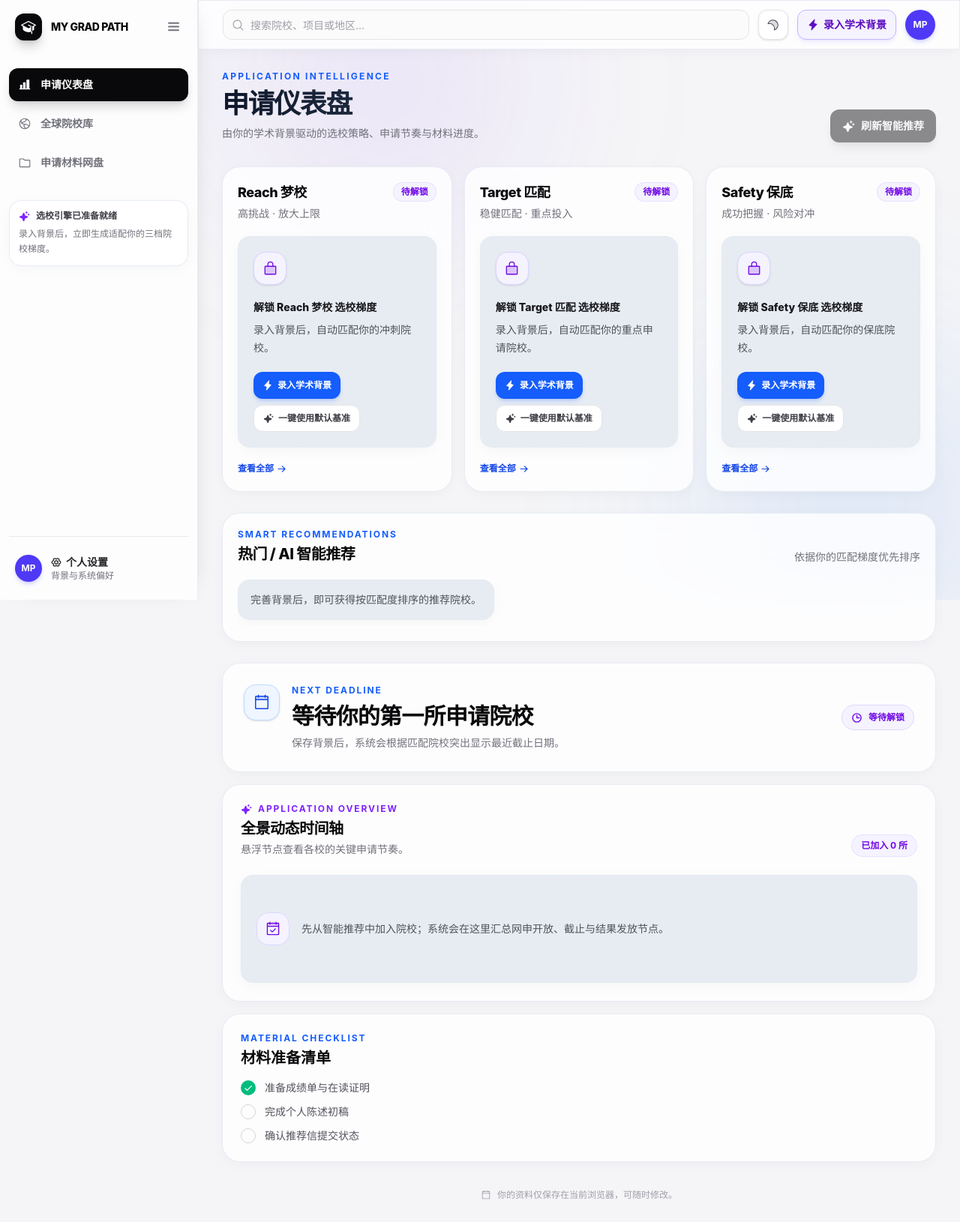
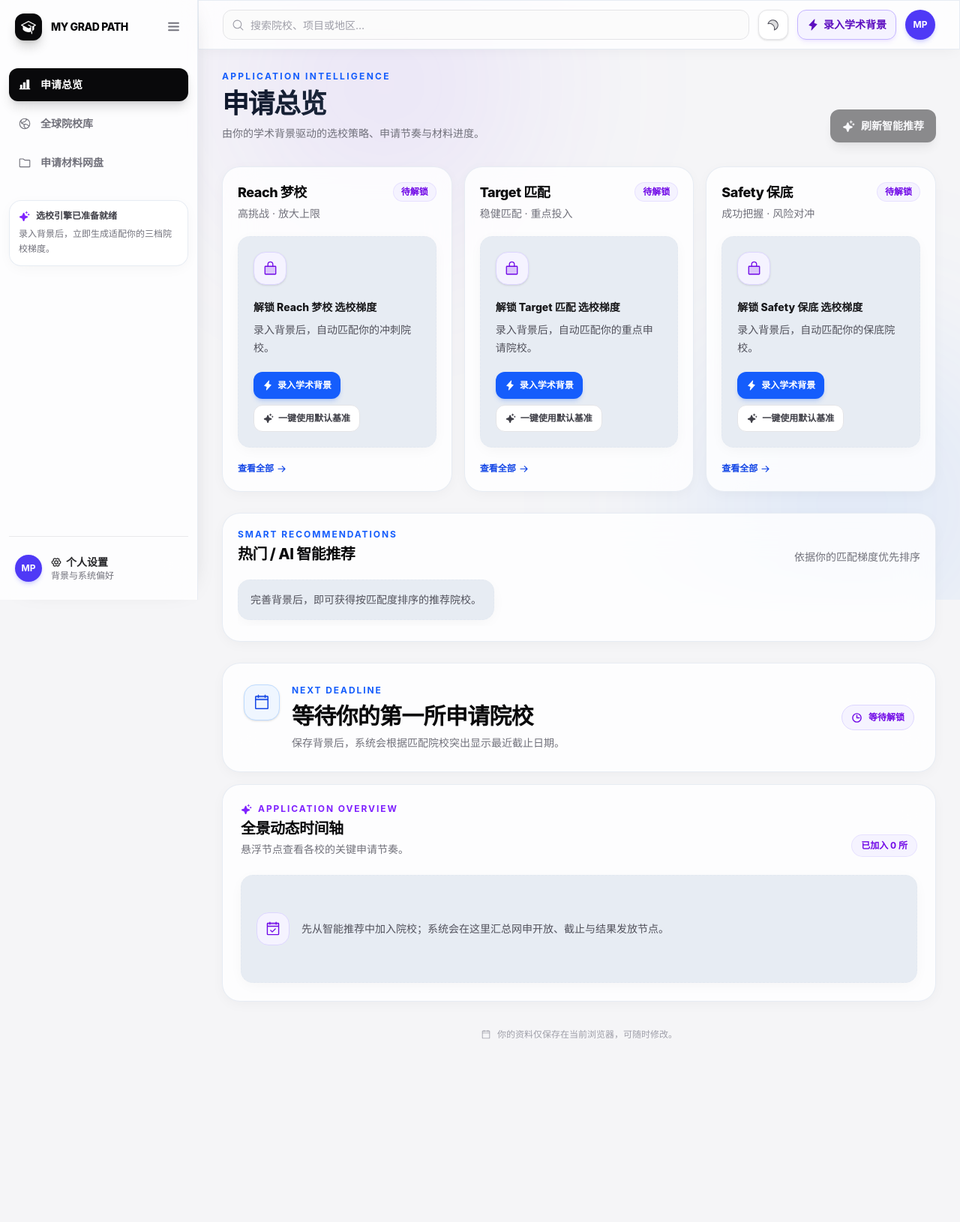
Before and after one commit to KoKo-LI/my-grad-app, a Next.js app: page / in a window 1280 px wide. Shown: the whole page at 75% size. After the commit the page ends 1416 px from the top, so only its background shows below. Built offline with nearby package versions, Linux system fonts and the light colour scheme.

Commit message:
refactor: simplify dashboard overview

```diff
--- a/src/app/layout.tsx
+++ b/src/app/layout.tsx
@@ -2,7 +2,7 @@ import type { Metadata } from "next";
 import "./globals.css";
 
 export const metadata: Metadata = {
-  title: "My Grad Path | 研究生申请仪表盘",
+  title: "My Grad Path | 申请总览",
   description: "智能研究生选校与申请进度追踪 Dashboard",
 };
 
--- a/src/components/DashboardShell.tsx
+++ b/src/components/DashboardShell.tsx
@@ -397,31 +397,6 @@ function DeadlineBanner({ schools }: { schools: SchoolMatchResult[] }) {
   );
 }
 
-function MaterialChecklist() {
-  const checklist = [
-    ["准备成绩单与在读证明", true],
-    ["完成个人陈述初稿", false],
-    ["确认推荐信提交状态", false],
-  ] as const;
-
-  return (
-    <section className="rounded-3xl border border-slate-200/80 bg-white/80 p-6 shadow-[0_4px_20px_-4px_rgba(0,0,0,0.05)] backdrop-blur-xl transition-all duration-300 hover:-translate-y-1 hover:border-violet-400/50 hover:shadow-[0_10px_25px_-5px_rgba(124,58,237,0.12)] dark:border-white/10 dark:bg-zinc-900/50 dark:shadow-sm dark:backdrop-blur-md dark:hover:border-violet-500/40 dark:hover:shadow-[0_0_20px_rgba(139,92,246,0.12)]">
-        <p className="text-xs font-bold tracking-[0.16em] text-blue-600 dark:text-blue-300">MATERIAL CHECKLIST</p>
-        <h2 className="mt-1 text-xl font-extrabold text-zinc-950 dark:text-white">材料准备清单</h2>
-        <ul className="mt-4 space-y-3">
-          {checklist.map(([item, complete]) => (
-            <li className="flex items-center gap-3 text-sm font-medium text-zinc-600 dark:text-zinc-300" key={item}>
-              <span className={`flex size-5 items-center justify-center rounded-full ${complete ? "bg-emerald-500 text-white" : "border border-zinc-300 text-transparent dark:border-zinc-600"}`}>
-                <Check aria-hidden="true" size={12} weight="bold" />
-              </span>
-              {item}
-            </li>
-          ))}
-        </ul>
-    </section>
-  );
-}
-
 export default function DashboardShell() {
   const storedProfile = useSyncExternalStore(subscribeToProfile, getProfileSnapshot, getServerSnapshot);
   const storedTheme = useSyncExternalStore(subscribeToTheme, getThemeSnapshot, getServerSnapshot);
@@ -568,7 +543,7 @@ export default function DashboardShell() {
           <section className="mb-8 flex flex-col gap-5 lg:flex-row lg:items-end lg:justify-between">
             <div>
               <p className="text-xs font-bold tracking-[0.19em] text-blue-600 dark:text-blue-300">APPLICATION INTELLIGENCE</p>
-              <h1 className="mt-2 bg-gradient-to-r from-slate-900 via-slate-800 to-slate-600 bg-clip-text text-3xl font-black tracking-[-0.04em] text-transparent sm:text-4xl dark:from-white dark:via-zinc-200 dark:to-zinc-400">申请仪表盘</h1>
+              <h1 className="mt-2 bg-gradient-to-r from-slate-900 via-slate-800 to-slate-600 bg-clip-text text-3xl font-black tracking-[-0.04em] text-transparent sm:text-4xl dark:from-white dark:via-zinc-200 dark:to-zinc-400">申请总览</h1>
               <p className="mt-2 text-sm leading-6 text-zinc-500 dark:text-zinc-400">由你的学术背景驱动的选校策略、申请节奏与材料进度。</p>
             </div>
             <button
@@ -587,7 +562,6 @@ export default function DashboardShell() {
           <div className="mt-7 space-y-4">
             <DeadlineBanner schools={allSchools} />
             <ApplicationTimeline schools={selectedSchools} />
-            <MaterialChecklist />
           </div>
           <footer className="mt-9 flex items-center justify-center gap-2 text-xs text-zinc-400 dark:text-zinc-500">
             <CalendarBlank aria-hidden="true" size={14} /> 你的资料仅保存在当前浏览器，可随时修改。
--- a/src/components/Sidebar.tsx
+++ b/src/components/Sidebar.tsx
@@ -20,7 +20,7 @@ interface SidebarProps {
 }
 
 const navigationItems = [
-  { Icon: ChartBar, label: "申请仪表盘", active: true },
+  { Icon: ChartBar, label: "申请总览", active: true },
   { Icon: GlobeHemisphereWest, label: "全球院校库", active: false },
   { Icon: FolderSimple, label: "申请材料网盘", active: false },
 ];
```
